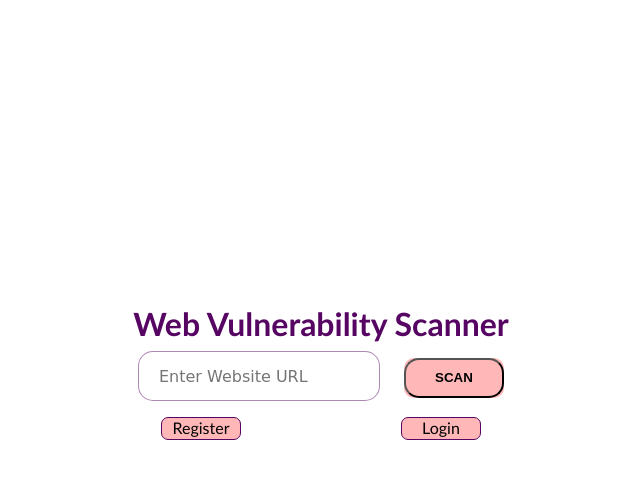
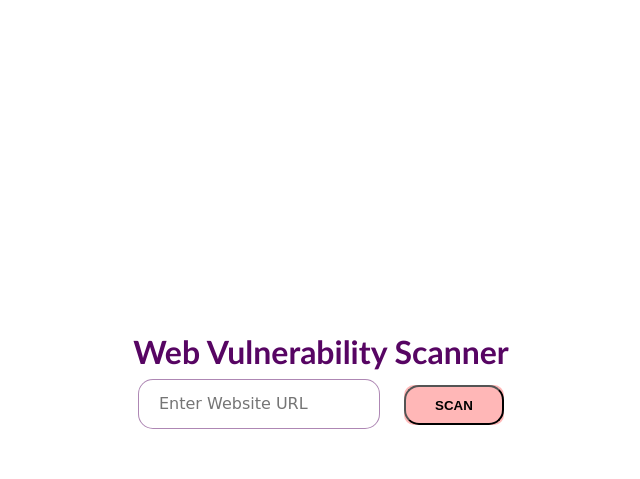
Before and after one commit to WebScannerUAEU/WebScanner.github.io, a Flask app: page / in a window 1280 px wide. Shown: the top 479 px of the page, without its empty margins (319-959 px from the left). Run offline with Flask 2, Linux system fonts and the light colour scheme.

Commit message:
remove login and registration

```diff
--- a/static/css/index.css
+++ b/static/css/index.css
@@ -129,41 +129,3 @@ section {
     opacity:0.9;
     background: rgb(241, 233, 218) url('../img/loading.gif') center center no-repeat;
 }
-
-
-
-.btn_1{
-border-radius: 7px;
-border: 0.5px solid #570563;
-background-color: #ffb7b7;
-color: black;
-width: 5rem;
-text-decoration: none;
-margin-right: 5rem;
-height: 1.4rem;
-}
-
-.btn_2{
-border-radius: 7px;
-border: 0.5px solid #570563;
-background-color: #ffb7b7;
-color: black;
-width: 5rem;
-text-decoration: none;
-margin-left: 5rem;
-height: 1.4rem;
-}
-
-.flex_con{
-
-   display: flex;
-   justify-content: space-between;
-   /* max-width: 20rem; */
-   align-items: center;
-   margin: 1rem auto 1rem auto;
-}
-
-.btn_1:hover, .btn_2:hover{
-    background-color: #570563;
-    color: white;
-}
--- a/templates/index.html
+++ b/templates/index.html
@@ -38,10 +38,6 @@
           </form>
         </div>
       </div>
-      <div class="flex_con">
-        <a class="btn_1" href="/register">Register</a>
-        <a class="btn_2" href="/login">Login</a>
-      </div>
     </section>
     <!-- <script src="../static/libraries/halfmoon/js/halfmoon.min.js"></script> -->
   </body>
```
